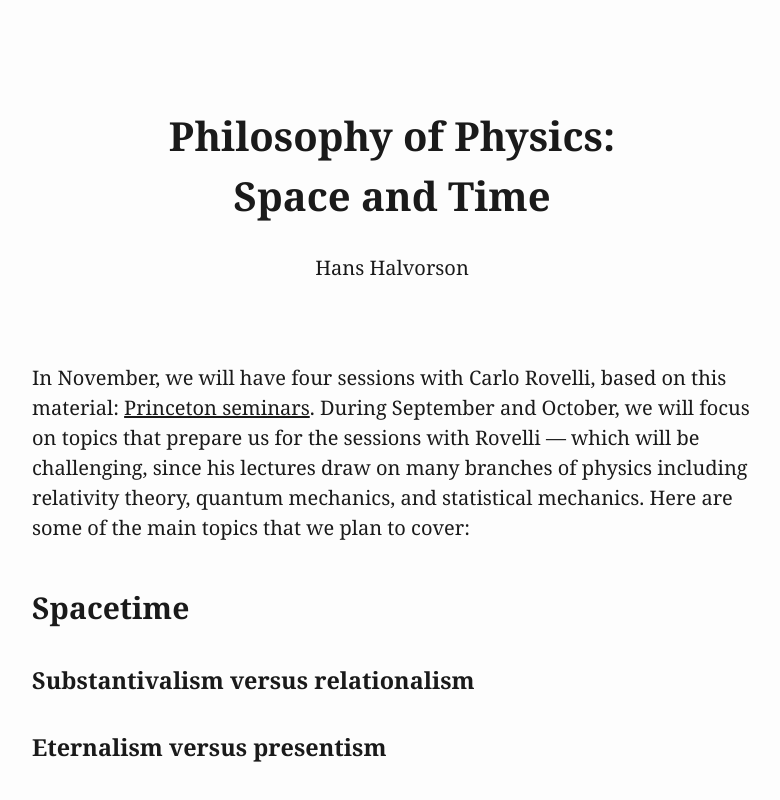
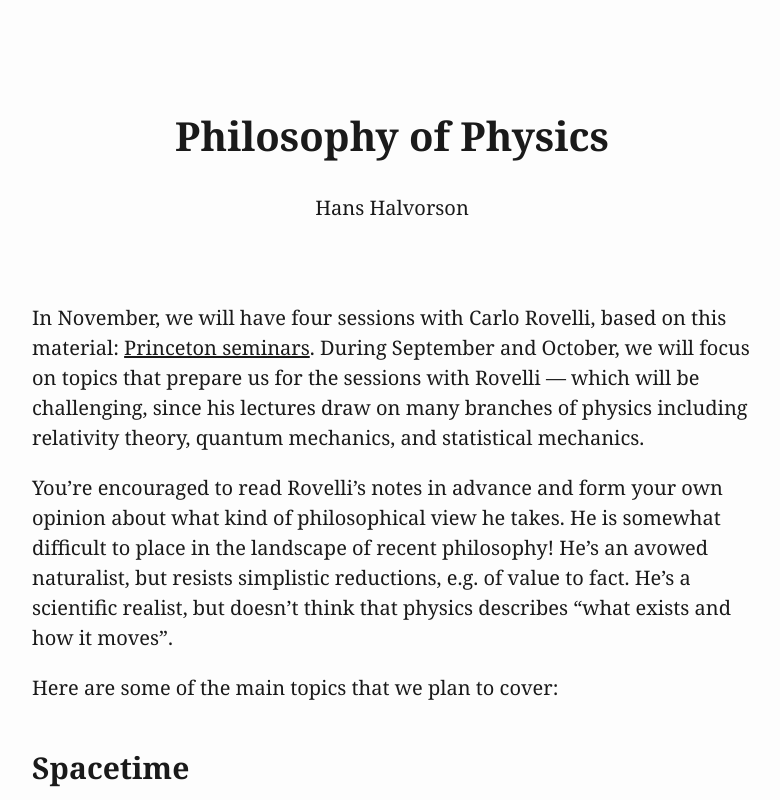
Before and after one commit to hhalvors/phi538_f2024, a plain HTML site: page index.html in a window 1280 px wide. Shown: the top 800 px of the page, without its empty margins (248-1028 px from the left). Drawn offline with Linux system fonts and the light colour scheme.

Commit message:
updated syllabus

```diff
--- a/index.html
+++ b/index.html
@@ -5,7 +5,7 @@
   <meta name="generator" content="pandoc" />
   <meta name="viewport" content="width=device-width, initial-scale=1.0, user-scalable=yes" />
   <meta name="author" content="Hans Halvorson" />
-  <title>Philosophy of Physics:  Space and Time</title>
+  <title>Philosophy of Physics</title>
   <style>
     html {
       line-height: 1.5;
@@ -166,7 +166,7 @@
 </head>
 <body>
 <header id="title-block-header">
-<h1 class="title">Philosophy of Physics: <br>Space and Time</h1>
+<h1 class="title">Philosophy of Physics</h1>
 <p class="author">Hans Halvorson</p>
 </header>
 <p>In November, we will have four sessions with Carlo Rovelli, based on
@@ -174,8 +174,14 @@ this material: <a href="https://arxiv.org/abs/2407.01989">Princeton
 seminars</a>. During September and October, we will focus on topics that
 prepare us for the sessions with Rovelli — which will be challenging,
 since his lectures draw on many branches of physics including relativity
-theory, quantum mechanics, and statistical mechanics. Here are some of
-the main topics that we plan to cover:</p>
+theory, quantum mechanics, and statistical mechanics.</p>
+<p>You’re encouraged to read Rovelli’s notes in advance and form your
+own opinion about what kind of philosophical view he takes. He is
+somewhat difficult to place in the landscape of recent philosophy! He’s
+an avowed naturalist, but resists simplistic reductions, e.g. of value
+to fact. He’s a scientific realist, but doesn’t think that physics
+describes “what exists and how it moves”.</p>
+<p>Here are some of the main topics that we plan to cover:</p>
 <h2 id="spacetime">Spacetime</h2>
 <h3 id="substantivalism-versus-relationalism">Substantivalism versus
 relationalism</h3>
@@ -187,5 +193,6 @@ relationalism</h3>
 <li><p>Can causality emerge from microphysics?</p></li>
 <li><p>Can temporal direction emerge from microphysics?</p></li>
 </ul>
+<h2 id="free-will">Free will</h2>
 </body>
 </html>
```
